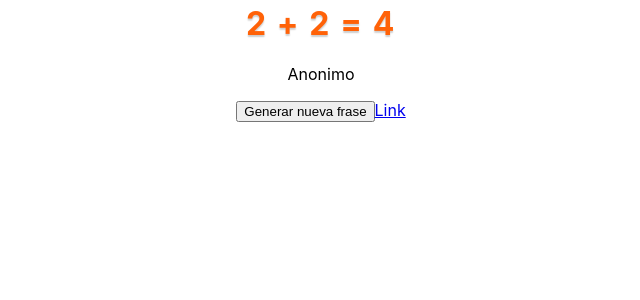
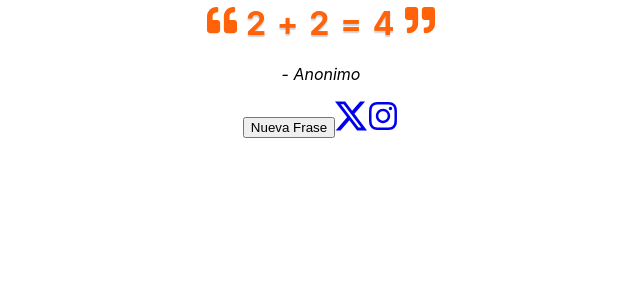
Before and after one commit to agustin-panozzo/random-quote-machine, a React (Create React App) app: page / in a window 1280 px wide. Shown: the top 300 px of the page, without its empty margins (319-959 px from the left). Built offline with nearby package versions, Linux system fonts and the light colour scheme; no server answers.

Commit message:
agregado iconos

```diff
--- a/package.json
+++ b/package.json
@@ -11,6 +11,7 @@
     "node-sass": "^7.0.3",
     "react": "^18.2.0",
     "react-dom": "^18.2.0",
+    "react-icons": "^4.12.0",
     "react-redux": "^8.1.3",
     "react-scripts": "5.0.1",
     "web-vitals": "^2.1.4"
--- a/src/quoteBlock.js
+++ b/src/quoteBlock.js
@@ -4,6 +4,8 @@ import { changePhrase } from './redux/slice';
 import { Howl } from 'howler';
 import sound from './sounds/mario.mp3';
 import './styles.scss';
+import { FaInstagram, FaQuoteLeft, FaQuoteRight } from 'react-icons/fa';
+import { BsTwitterX } from "react-icons/bs";
 
 const QuoteBlock = () => {
     const text = useSelector(state => state.phrase.text);
@@ -28,12 +30,13 @@ const QuoteBlock = () => {
     return (
         <div>
             <div id='quote-box'>
-                <h1 className={`phrase`} key={animationKey} id='text'><strong>{text}</strong></h1>
-                <p id='author'>{author}</p>
+                <h1 className={`phrase`} key={animationKey} id='text'><strong><FaQuoteLeft size={30} /> {text} <FaQuoteRight size={30} /></strong></h1>
+                <p id='author'>- <i>{author}</i></p>
                 <button id='new-quote' onClick={() => dispatch(changePhrase())}>
-                    Generar nueva frase
+                    Nueva Frase
                 </button>
-                <a id='tweet-quote' href='#author'>Link</a>
+                <a id='tweet-quote' href='https://x.com' target='_blank' rel="noopener noreferrer"><BsTwitterX size={32}/></a>
+                <a id="instagram-quote" href='https://instagram.com' target='_blank' rel="noopener noreferrer"><FaInstagram size={32}/></a>
             </div>
         </div>
     )
```
Also changed, not shown: 1 other file (tests, documents, lock files or other folders).
